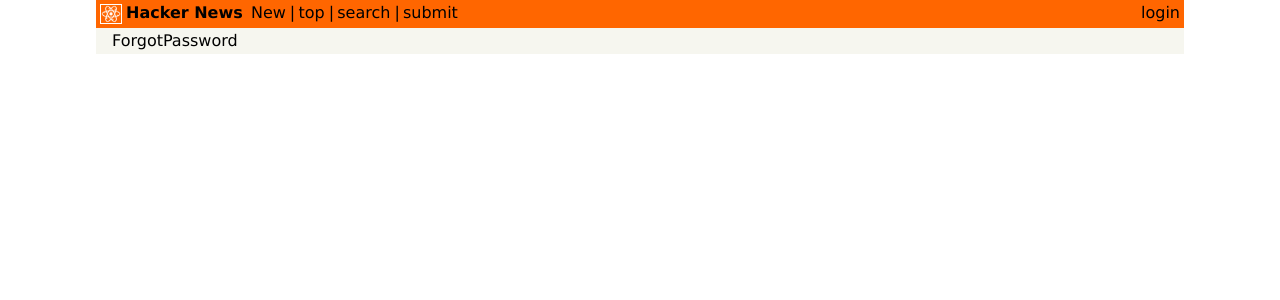
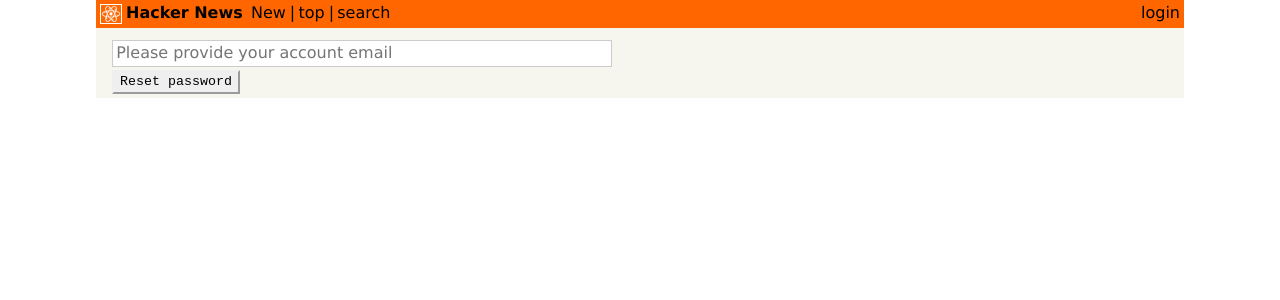
Before and after one commit to Lane876/hacker-news-clone, a React (Create React App) app: page /forgot in a window 1280 px wide. Shown: the top 300 px of the page. Built offline with nearby package versions, Linux system fonts and the light colour scheme; no server answers.

Commit message:
added firebase auth

```diff
--- a/package.json
+++ b/package.json
@@ -6,6 +6,7 @@
     "@testing-library/jest-dom": "^4.2.4",
     "@testing-library/react": "^9.5.0",
     "@testing-library/user-event": "^7.2.1",
+    "firebase": "^7.14.1",
     "react": "^16.13.1",
     "react-dom": "^16.13.1",
     "react-router-dom": "^5.1.2",
--- a/src/components/App.js
+++ b/src/components/App.js
@@ -7,10 +7,14 @@ import SearchLinks from "./Link/SearchLinks";
 import LinkList from "./Link/LinkList";
 import LinkDetail from "./Link/LinkDetail";
 import Header from "./Header";
+import useAuth from "./Auth/useAuth";
+import firebase, { FirebaseContext } from "../firebase";
 
 function App() {
+  const user = useAuth();
   return (
     <BrowserRouter>
+      <FirebaseContext.Provider value={{ user, firebase }}>
         <div className="app-container">
           <Header />
           <div className="route-container">
@@ -26,6 +30,7 @@ function App() {
             </Switch>
           </div>
         </div>
+      </FirebaseContext.Provider>
     </BrowserRouter>
   );
 }
--- a/src/components/Auth/ForgotPassword.js
+++ b/src/components/Auth/ForgotPassword.js
@@ -1,7 +1,41 @@
-import React from "react";
+import React, { useState, useContext } from "react";
+import { FirebaseContext } from "../../firebase";
 
 function ForgotPassword() {
-  return <div>ForgotPassword</div>;
+  const { firebase } = useContext(FirebaseContext);
+  const [resetPasswodEmail, setResetPasswordEmail] = useState("");
+  const [isPasswordReset, setPasswordReset] = useState(false);
+  const [passwordError, setPasswordError] = useState(null);
+
+  async function handleResetPassword() {
+    try {
+      await firebase.resetPassword(resetPasswodEmail);
+      setPasswordReset(true);
+      setPasswordError(null);
+    } catch (err) {
+      console.error("Error sending email", err);
+      setPasswordReset(false);
+      setPasswordError(err.message);
+    }
+  }
+
+  return (
+    <div>
+      <input
+        type="email"
+        className="input"
+        placeholder="Please provide your account email"
+        onChange={(event) => setResetPasswordEmail(event.target.value)}
+      />
+      <div>
+        <button className="button" onClick={handleResetPassword}>
+          Reset password
+        </button>
+      </div>
+      {isPasswordReset && <p>Check email to reset password</p>}
+      {passwordError && <p className="error-text">{passwordError}</p>}
+    </div>
+  );
 }
 
 export default ForgotPassword;
--- a/src/components/Auth/Login.js
+++ b/src/components/Auth/Login.js
@@ -1,6 +1,8 @@
 import React, { useState } from "react";
 import useFormValidation from "./useFormValidation";
 import validateLogin from "./validateLogin";
+import firebase from "../../firebase";
+import { Link } from "react-router-dom";
 
 const INITIAL_STATE = {
   name: "",
@@ -17,7 +19,22 @@ function Login(props) {
     handleBlur,
     errors,
     isSubmitting,
-  } = useFormValidation(INITIAL_STATE, validateLogin);
+  } = useFormValidation(INITIAL_STATE, validateLogin, authenticateUser);
+  const [firebaseError, setFirebaseError] = useState(null);
+
+  async function authenticateUser() {
+    const { name, email, password } = values;
+    try {
+      login
+        ? await firebase.login(email, password)
+        : await firebase.register(name, email, password);
+      //redirect to homepage >>> props have route props
+      props.history.push("/");
+    } catch (err) {
+      console.error("Authenticated error", err);
+      setFirebaseError(err.message);
+    }
+  }
 
   return (
     <div>
@@ -55,7 +72,7 @@ function Login(props) {
           className={errors.password && "error-input"}
         />
         {errors.password && <p className="error-text">{errors.password}</p>}
-
+        {firebaseError && <p className="error-text">{firebaseError}</p>}
         <div className="flex mt3">
           <button
             type="submit"
@@ -74,6 +91,9 @@ function Login(props) {
           </button>
         </div>
       </form>
+      <div className="forgot-password">
+        <Link to="/forgot">Forgot Password?</Link>
+      </div>
     </div>
   );
 }
--- a/src/components/Auth/useAuth.js
+++ b/src/components/Auth/useAuth.js
@@ -1,5 +1,22 @@
-import React from "react";
+import { useEffect, useState } from "react";
+import firebase from "../../firebase";
 
-function useAuth() {}
+function useAuth() {
+  const [authUser, setAuthUser] = useState(null);
+
+  useEffect(() => {
+    const unsubscribe = firebase.auth.onAuthStateChanged((user) => {
+      if (user) {
+        setAuthUser(user);
+      } else {
+        setAuthUser(null);
+      }
+    });
+
+    return () => unsubscribe();
+  }, []);
+
+  return authUser;
+}
 
 export default useAuth;
--- a/src/components/Auth/useFormValidation.js
+++ b/src/components/Auth/useFormValidation.js
@@ -1,6 +1,6 @@
 import { useState, useEffect } from "react";
 
-function useFormValidation(initialState, validate) {
+function useFormValidation(initialState, validate, authenticate) {
   const [values, setValues] = useState(initialState);
   const [errors, setErrors] = useState({});
   const [isSubmitting, setSubmitting] = useState(false);
@@ -9,7 +9,7 @@ function useFormValidation(initialState, validate) {
     if (isSubmitting) {
       const noErrors = Object.keys(errors).length === 0;
       if (noErrors) {
-        console.log("authenticated", values);
+        authenticate();
         setSubmitting(false);
       } else {
         setSubmitting(false);
@@ -34,7 +34,6 @@ function useFormValidation(initialState, validate) {
     event.preventDefault();
     const validationErrors = validate(values);
     setErrors(validationErrors);
-    console.log({ values });
     setSubmitting(true);
   }
 
--- a/src/components/Auth/validateLogin.js
+++ b/src/components/Auth/validateLogin.js
@@ -2,6 +2,8 @@ export default function validateLogin(values) {
   let errors = {};
 
   //email error
+
+  //validate if email input is empty, which it is, if it sends a message
   if (!values.email) {
     errors.email = "Email required";
   } else if (!/^[A-Z0-9._%+-]+@[A-Z0-9.-]+\.[A-Z]{2,}$/i.test(values.email)) {
--- a/src/components/Header.js
+++ b/src/components/Header.js
@@ -1,7 +1,9 @@
-import React from "react";
+import React, { useContext } from "react";
 import { withRouter, NavLink } from "react-router-dom";
+import { FirebaseContext } from "../firebase";
 
 function Header() {
+  const { user, firebase } = useContext(FirebaseContext);
   return (
     <div className="header">
       <div className="flex">
@@ -21,16 +23,30 @@ function Header() {
         <NavLink to="/search" className="header-link">
           search
         </NavLink>
+        {user && (
+          <>
             <div className="divider">|</div>
 
             <NavLink to="/create" className="header-link">
               submit
             </NavLink>
+          </>
+        )}
       </div>
       <div className="flex">
+        {user ? (
+          <>
+            <div className="header-name">{user.displayName}</div>
+            <div className="divider">|</div>
+            <div className="header-button" onClick={() => firebase.logout()}>
+              logout
+            </div>
+          </>
+        ) : (
           <NavLink to="/login" className="header-link">
             login
           </NavLink>
+        )}
       </div>
     </div>
   );
--- /dev/null
+++ b/src/firebase/context.js
@@ -0,0 +1,5 @@
+import React, { createContext } from "react";
+
+const FirebaseContext = createContext(null);
+
+export default FirebaseContext;
--- /dev/null
+++ b/src/firebase/firebase.js
@@ -0,0 +1,36 @@
+import app from "firebase/app";
+import "firebase/auth";
+import firebaseConfig from "./config";
+
+class Firebase {
+  constructor() {
+    // Initialize Firebase
+    app.initializeApp(firebaseConfig);
+    this.auth = app.auth();
+  }
+
+  async register(name, email, password) {
+    const newUser = await this.auth.createUserWithEmailAndPassword(
+      email,
+      password
+    );
+    return await newUser.user.updateProfile({
+      displayName: name,
+    });
+  }
+
+  async login(email, password) {
+    return await this.auth.signInWithEmailAndPassword(email, password);
+  }
+
+  async logout() {
+    await this.auth.signOut();
+  }
+
+  async resetPassword(email) {
+    await this.auth.sendPasswordResetEmail(email);
+  }
+}
+
+const firebase = new Firebase();
+export default firebase;
--- /dev/null
+++ b/src/firebase/index.js
@@ -0,0 +1,5 @@
+import firebase from "./firebase";
+import FirebaseContext from "./context";
+
+export { FirebaseContext };
+export default firebase;
```
Also changed, not shown: 2 other files (tests, documents, lock files or other folders). Lines whose indentation alone changed are shown as unchanged.
